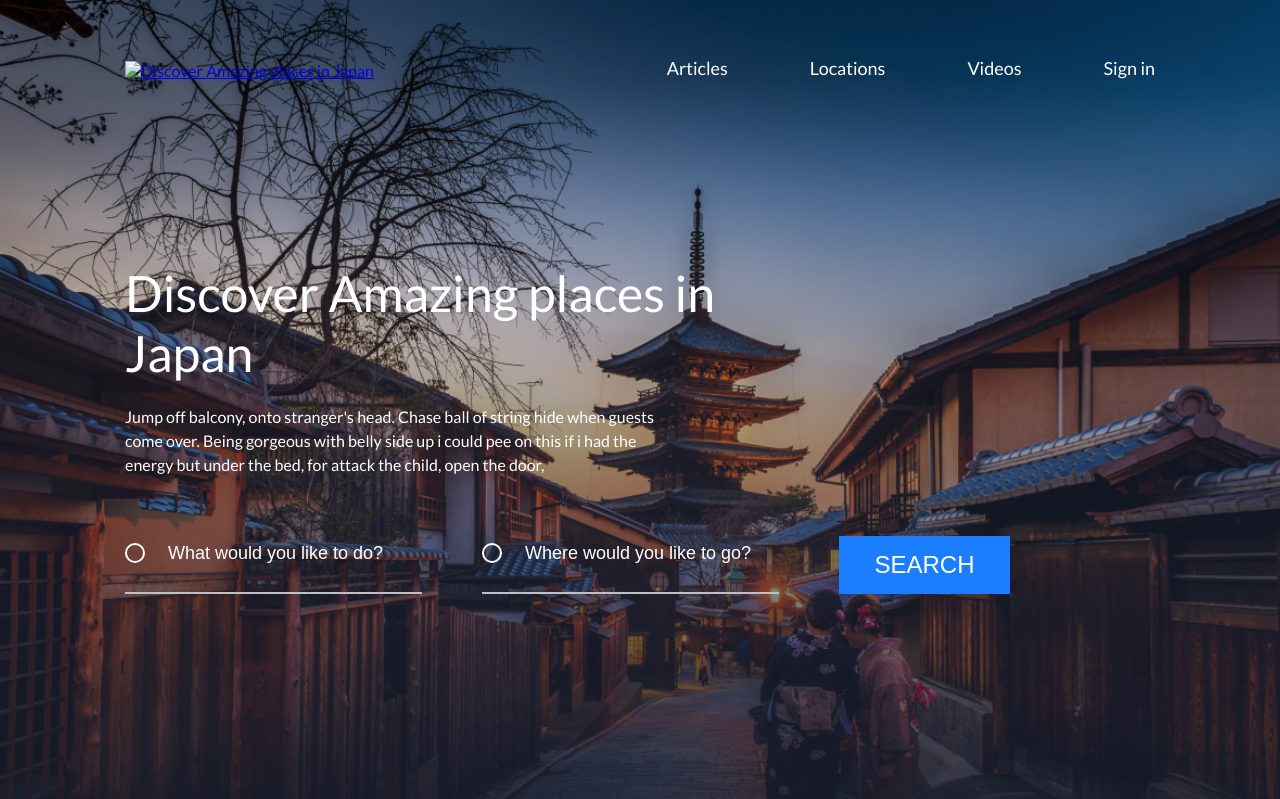
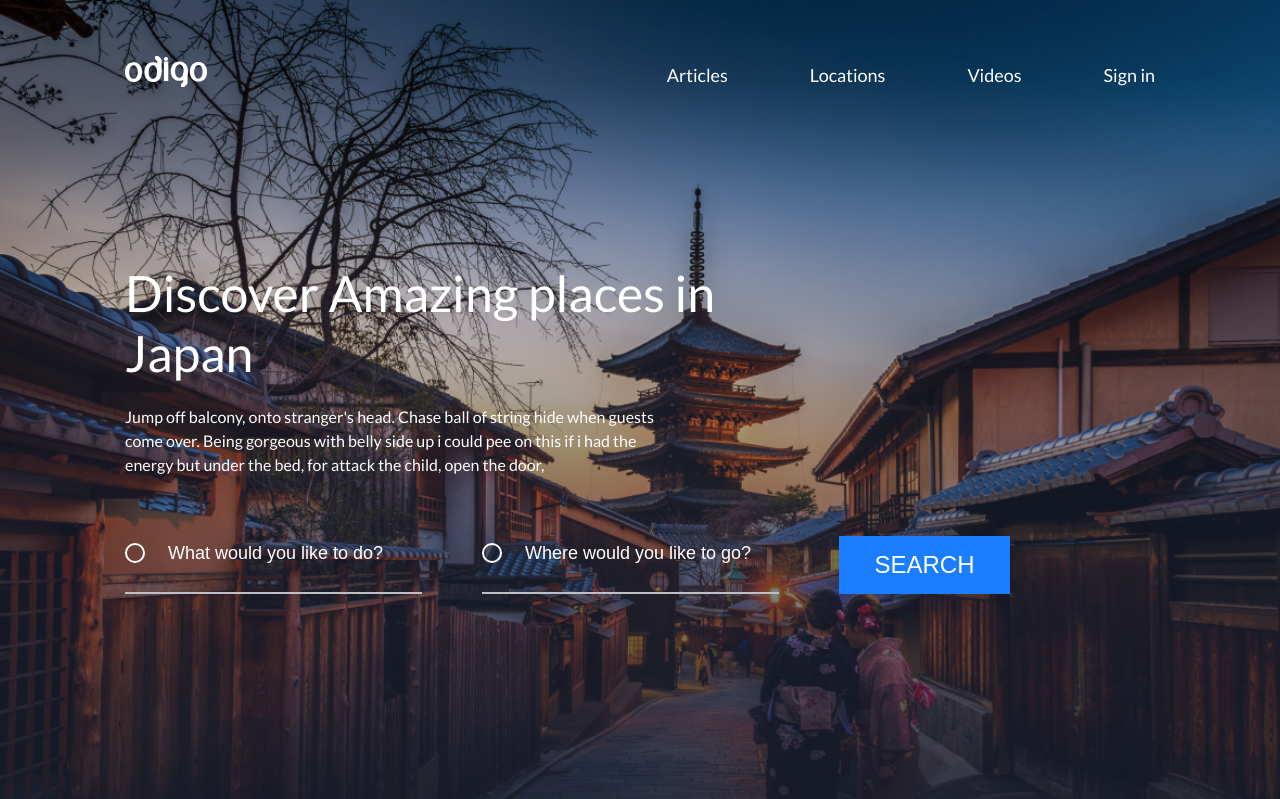
Before and after one commit to Junedsgn/travel, a plain HTML site: page index.html in a window 1280 px wide. Shown: the top 799 px of the page. Drawn offline with Linux system fonts and the light colour scheme; the site is published under a folder, as on GitHub Pages, so addresses that start at the root find nothing.

Commit message:
Add files via upload

```diff
--- a/index.html
+++ b/index.html
@@ -15,7 +15,7 @@
             <div class="header__wrapper">
                <div class="header__logo">
                     <a href="/" class="header__logo-link">
-                        <img src="/img/odigo-logo.svg" alt="Discover Amazing places in Japan" class="header__logo-pic">
+                        <img src="./img/odigo-logo.svg" alt="Discover Amazing places in Japan" class="header__logo-pic">
                     </a>
                 </div>
                 <nav class="header__nav">
```
